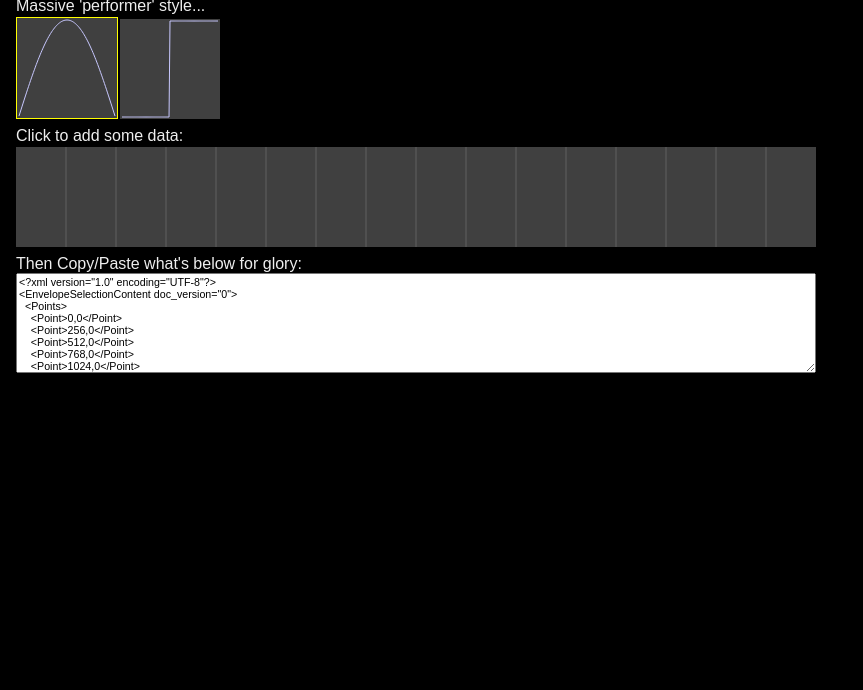
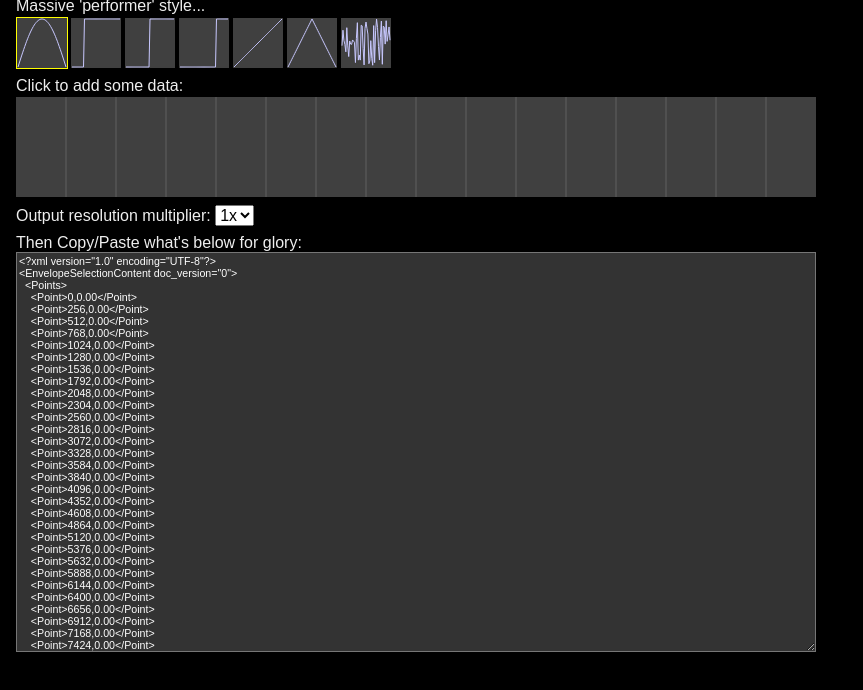
Before and after one commit to harold/RenoiseAutomation, a plain HTML site: page index.html in a window 1280 px wide. Shown: the part 56-746 px from the top of the page, without its empty margins (0-863 px from the left). Drawn offline with Linux system fonts and the light colour scheme.

Commit message:
Click-drag input, more shapes, general cleanup, output resolution multiplier

```diff
--- a/index.css
+++ b/index.css
@@ -1,6 +1,14 @@
+*.unselectable {
+   -moz-user-select: -moz-none;
+   -khtml-user-select: none;
+   -webkit-user-select: none;
+   user-select: none;
+}
+
 body {margin:1em;background:black;color:#eee;}
 h1, h2, p {margin:0;padding:0;}
 p {margin-top:0.5em;}
 canvas {margin-top:2px;margin-right:2px;}
-textarea {width:800px; height:100px; font-size:8pt;}
+textarea {width:800px; height:400px; font-size:8pt; background:#333; color:#fff;}
+.shape {border:solid 1px rgba(0,0,0,0);}
 .selected {border:solid 1px yellow;}
--- a/index.html
+++ b/index.html
@@ -12,17 +12,40 @@ shapes.sine = function(input)
 	return Math.sin( Math.PI*input );
 }
 
+shapes.square25 = function(input)
+{
+	return input < 0.25 ? 0 : 1;
+}
+
 shapes.square = function(input)
 {
-	if( input < 0.5 )
-		return 0;
-	else
-		return 1;
+	return input < 0.50 ? 0 : 1;
+}
+
+shapes.square75 = function(input)
+{
+	return input < 0.75 ? 0 : 1;
+}
+
+shapes.ramp = function(input)
+{
+	return input;
+}
+
+shapes.tri = function(input)
+{
+	return input > 0.5 ? 2*(1-input) : 2*input;
+}
+
+shapes.noise = function(input)
+{
+	return Math.random();
 }
 
 // doc
 doc = [];
 tool = "sine";
+mouseDown = false;
 
 $(document).ready(function() {
 	$.each(shapes, function(shape){
@@ -36,26 +59,32 @@ $(document).ready(function() {
 			$("#"+id).addClass("selected");
 		});
 
+		var shapeSize = 50;
 		var canvas = $("#"+id)[0];
-		canvas.width = 100;
-		canvas.height = 100;
+		canvas.width = shapeSize;
+		canvas.height = shapeSize;
 		var ctx = canvas.getContext("2d");
 		ctx.fillStyle = "rgb(64,64,64)";
-		ctx.fillRect (0, 0, 100, 100);
+		ctx.fillRect (0, 0, shapeSize, shapeSize);
 		ctx.strokeStyle = "rgb(200,200,255)";
 
 		ctx.beginPath();
-		var res = 100;
-		ctx.moveTo(2,-2+100-100*shapes[shape](0)*0.96);
-		for( var x=1; x<res+1; x++ )
+		var res = shapeSize;
+		ctx.moveTo(1,-1+shapeSize-shapeSize*shapes[shape](0)*0.96);
+		for( var i=1; i<res+1; i++ )
 		{
-			ctx.lineTo(2+x*(100/res)*0.96,-2+100-100*shapes[shape](x/res)*0.96);
+			var x = 1+i*(shapeSize/res)*0.96;
+			var y = -1+shapeSize-shapeSize*shapes[shape](i/res)*0.96;
+			ctx.lineTo(x,y);
 		}
 		ctx.stroke();
 	});
 	$("#shape-sine").addClass("selected");
 
-	editor.onclick = function(e){onClick(e);};
+	$("#output-multiplier").on("change", updateOutput);
+	$("#editor").on("mousedown", function(e){onMouseDown(e);});
+	$("#editor").on("mousemove", function(e){onMouseMove(e);});
+	$("#editor").on("mouseup", function(e){onMouseUp(e);});
 	draw();
 	updateOutput();
 });
@@ -66,7 +95,8 @@ function updateOutput()
 	output += "<EnvelopeSelectionContent doc_version=\"0\">\n"
 	output += "  <Points>\n"
 	var w = 32768/16;
-	for( var x=0; x<32768; x+=256 )
+	var mult = $("#output-multiplier")[0].value*1;
+	for( var x=0; x<32768; x+=256/mult )
 	{
 		var i = Math.floor(x/w);
 		var y;
@@ -74,7 +104,7 @@ function updateOutput()
 			y = doc[i].scale * shapes[doc[i].shape]((x%w)/w);
 		else
 			y = 0;
-		output += "    <Point>"+x+","+y+"</Point>\n";
+		output += "    <Point>"+x+","+y.toFixed(2)+"</Point>\n";
 	}
 	// TODO: Last point in a nicer way.
 	var y;
@@ -82,7 +112,7 @@ function updateOutput()
 		y = doc[15].scale * shapes[doc[15].shape](1);
 	else
 		y = 0;
-	output += "    <Point>"+32767+","+y+"</Point>\n";
+	output += "    <Point>"+32767+","+y.toFixed(2)+"</Point>\n";
 	output += "  </Points>\n"
 	output += "  <RangeLength>32768</RangeLength>\n"
 	output += "</EnvelopeSelectionContent>"
@@ -114,7 +144,7 @@ function draw()
 		var shape = doc[x].shape;
 		ctx.beginPath();
 		var res = 20;
-		ctx.moveTo(1+x*800/16,-1+100-100*shapes[shape](0)*0.98);
+		ctx.moveTo(1+x*800/16,-1+100-100*shapes[shape](0)*doc[x].scale*0.98);
 		for( var i=1; i<res+1; i++ )
 		{
 			var h = -1+100-100*shapes[shape](i/res)*doc[x].scale*0.98;
@@ -124,7 +154,14 @@ function draw()
 	}
 }
 
-function onClick(inEvent)
+function onMouseDown()
+{
+	mouseDown = true;
+}
+
+function onMouseMove( inEvent )
+{
+	if(mouseDown)
 	{
 		var x = Math.floor(inEvent.offsetX/(800/16));
 		var y = 100-inEvent.offsetY;
@@ -132,17 +169,31 @@ function onClick(inEvent)
 		draw();
 		updateOutput();
 	}
+}
 
+function onMouseUp()
+{
+	mouseDown = false;
+}
 
 </script>
 </head>
-<body>
+<body class="unselectable">
 <h1>Renoise Automation</h1>
 Massive 'performer' style...
 <div id="shapes"></div>
 <div>
 	<p>Click to add some data:</p>
 	<canvas id="editor"></canvas>
+	<p>
+	Output resolution multiplier:
+	<select id="output-multiplier">
+		<option value="1">1x</option>
+		<option value="2">2x</option>
+		<option value="4">4x</option>
+		<option value="8">8x</option>
+	</select>
+	</p>
 </div>
 <div>
   <p>Then Copy/Paste what's below for glory:</p>
```
Lines whose indentation alone changed are shown as unchanged.
